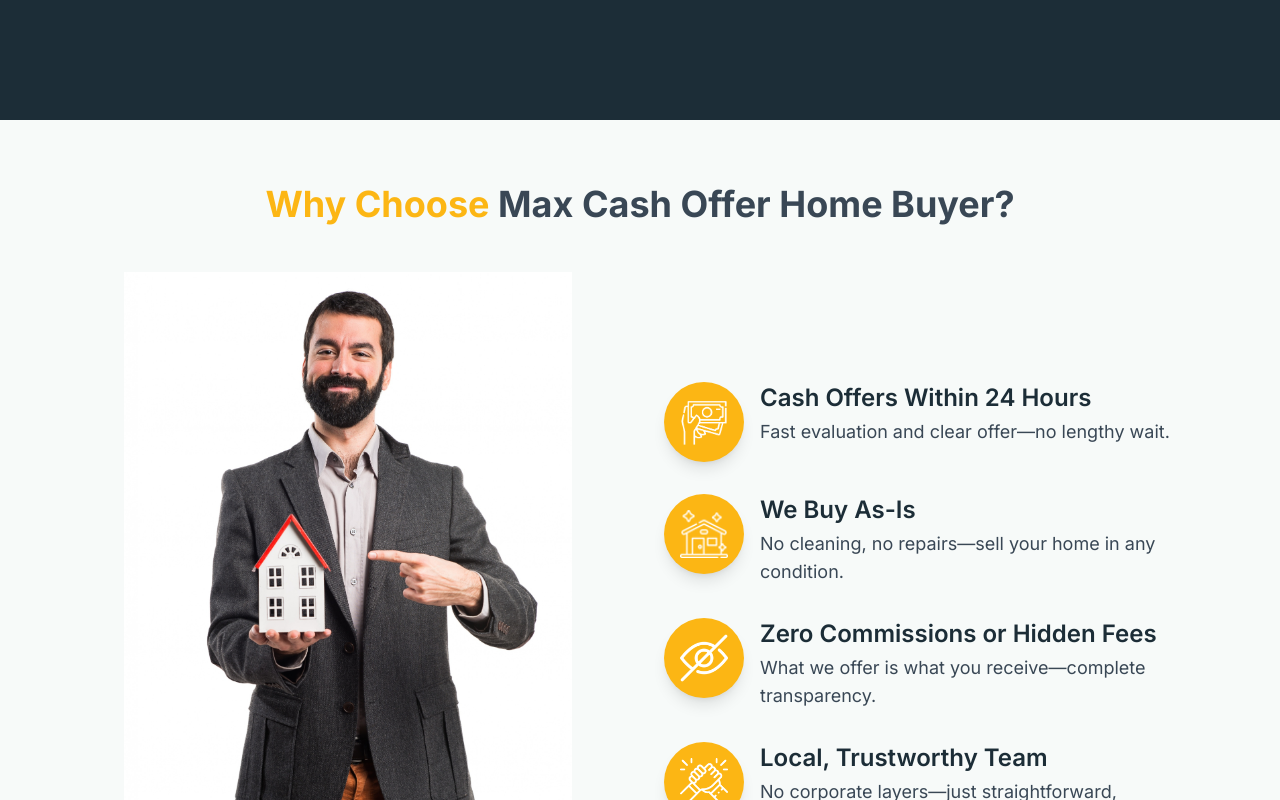
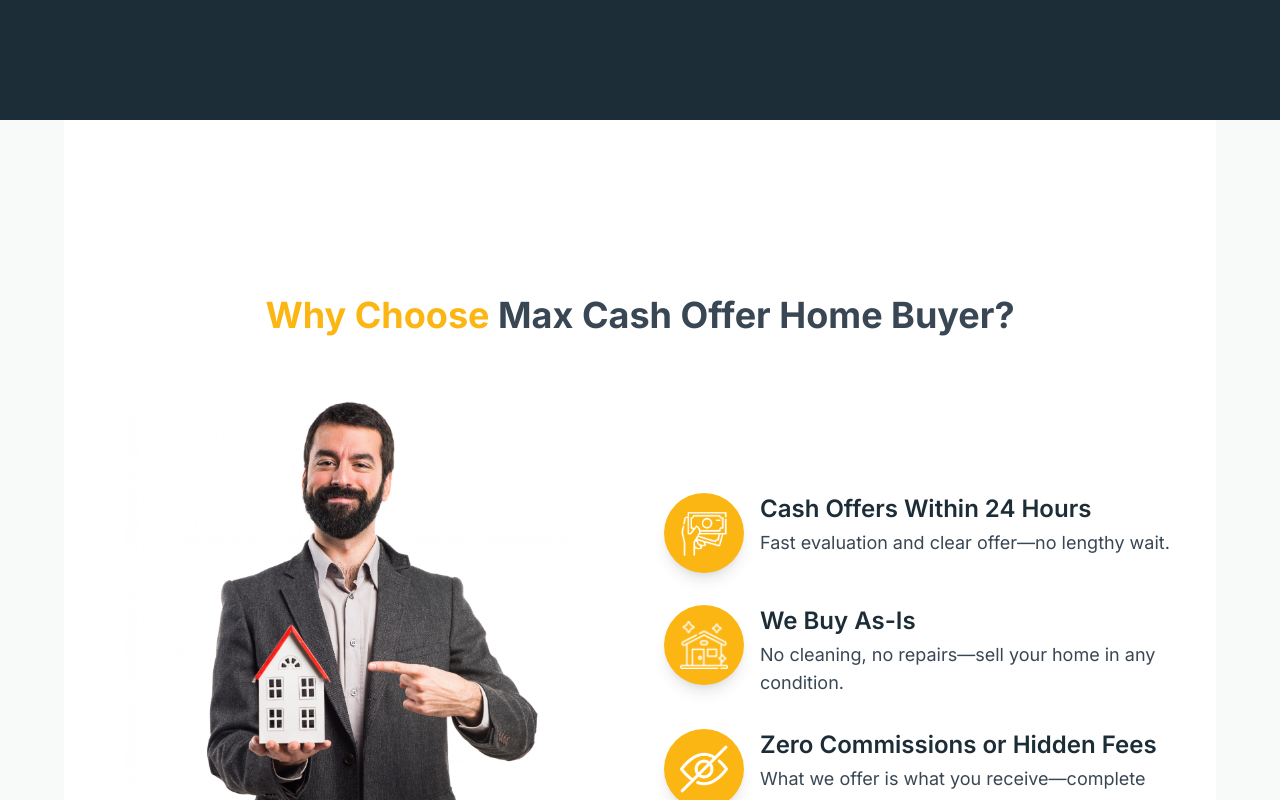
Before and after one commit to hpintojr/gettopdollar-homebuyer, a Next.js app: page / in a window 1280 px wide. Shown: the part 1060-1860 px from the top of the page. Built offline with nearby package versions, Linux system fonts and the light colour scheme.

Commit message:
Update Features.tsx

```diff
--- a/components/Features.tsx
+++ b/components/Features.tsx
@@ -1,6 +1,6 @@
 import Image from 'next/image';
 
-// Data for the features (assuming it remains the same)
+// Data for the features
 const items = [
    {
     title: "Cash Offers Within 24 Hours",
@@ -26,8 +26,8 @@
 
 export default function Features() {
   return (
-    // Removed specific md:pt-[175px], reverted to standard py-16
-    <section id="why-choose-us" className="max-w-6xl mx-auto px-4 py-16 relative">
+    // Added bg-white to the section element
+    <section id="why-choose-us" className="bg-white max-w-6xl mx-auto px-4 py-16 md:pt-[175px] relative">
       <h2 className="text-4xl font-bold text-brandText text-center mb-12">
         <span className="text-brandPrimary">Why Choose</span> Max Cash Offer Home Buyer?
       </h2>
@@ -35,7 +35,6 @@
       <div className="grid md:grid-cols-2 gap-12 items-center">
         {/* Column 1: Image */}
         <div className="text-center">
-          {/* Removed rounded-lg and shadow-lg classes */}
           <Image
             src="/guy_w_house.jpg"
             alt="Man holding a model house"
```
